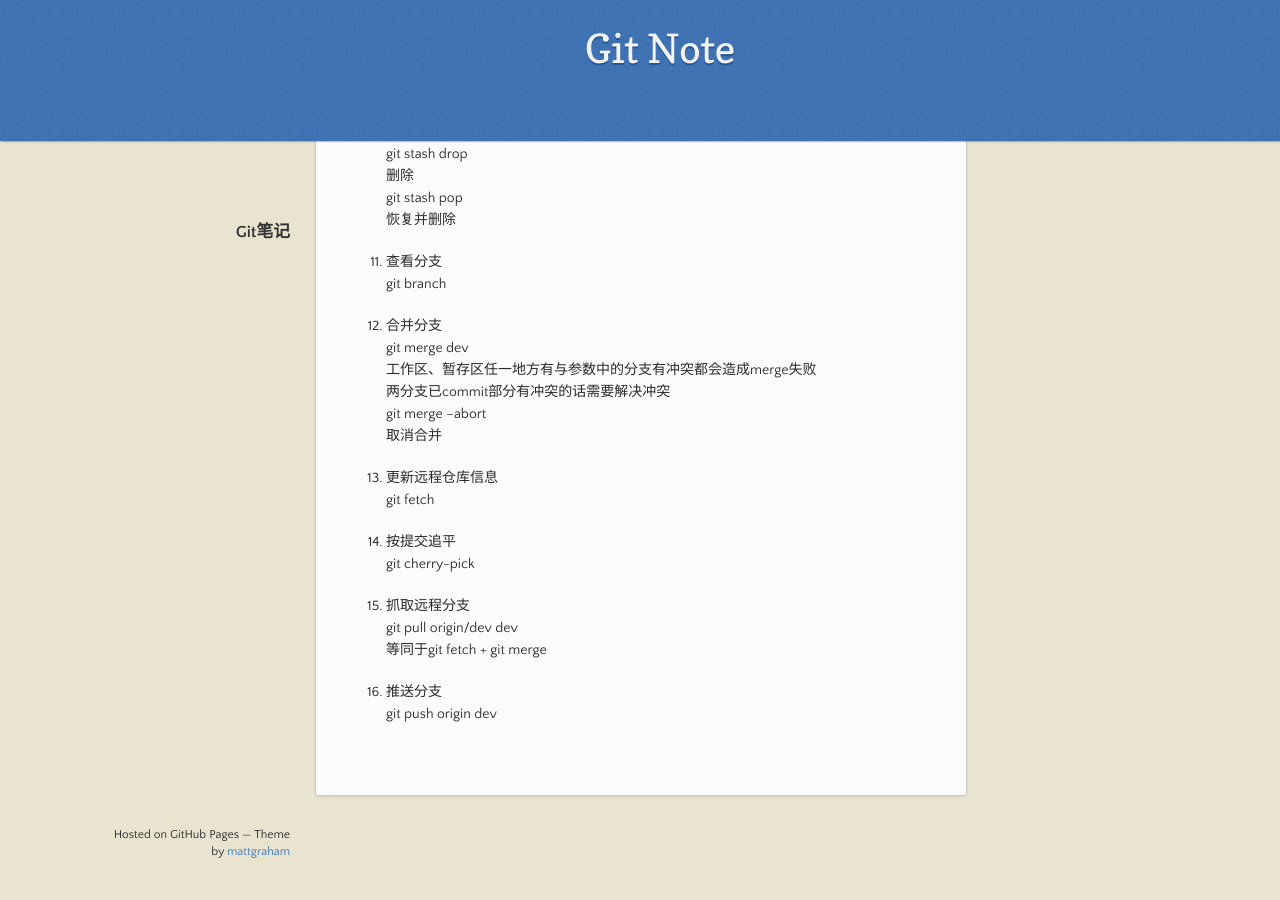
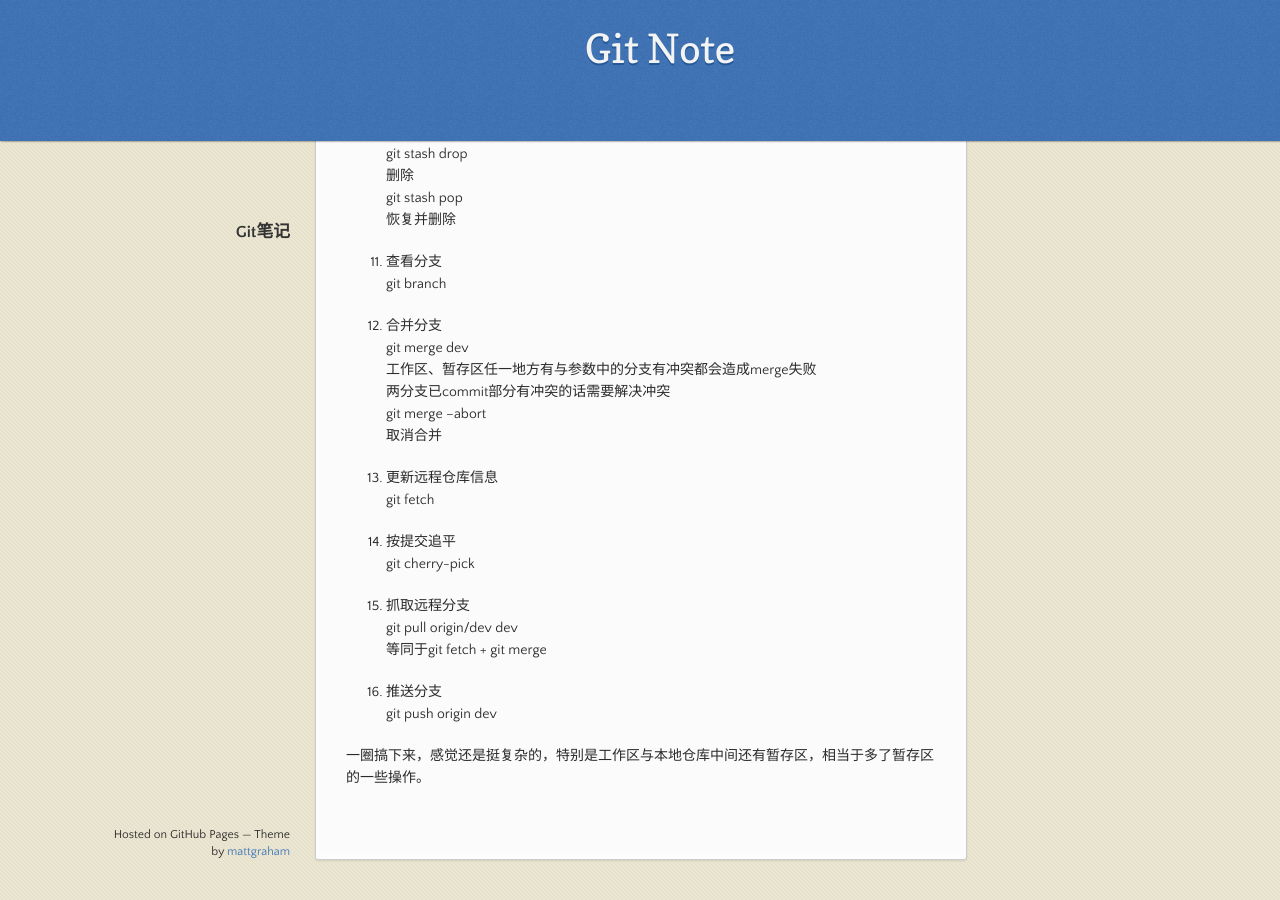
Before and after one commit to lvv9/lvv9.github.io, a Jekyll site: the page built from _posts/2020-06-25-git-note.md, in a window 1280 px wide and 900 px high, scrolled down 2045 px. Built offline with Jekyll 4.4.1, drawn with Linux system fonts in a browser that asks for light colours; our own code applies the rules of GitHub Pages for plain Markdown files; comment, search, counter and statistics services are not loaded; the repository's description, which GitHub fills in, is left out.

Commit message:
Update 2020-06-25-git-note.md

```diff
--- a/_posts/2020-06-25-git-note.md
+++ b/_posts/2020-06-25-git-note.md
@@ -100,3 +100,5 @@ git pull origin/dev dev<br>
 
 15. 推送分支<br>
 git push origin dev
+
+一圈搞下来，感觉还是挺复杂的，特别是工作区与本地仓库中间还有暂存区，相当于多了暂存区的一些操作。
```
